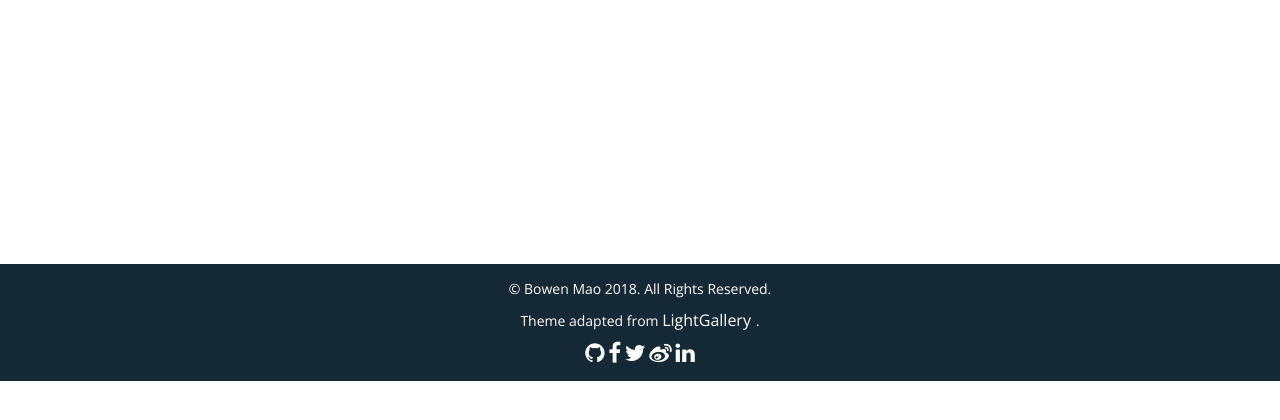
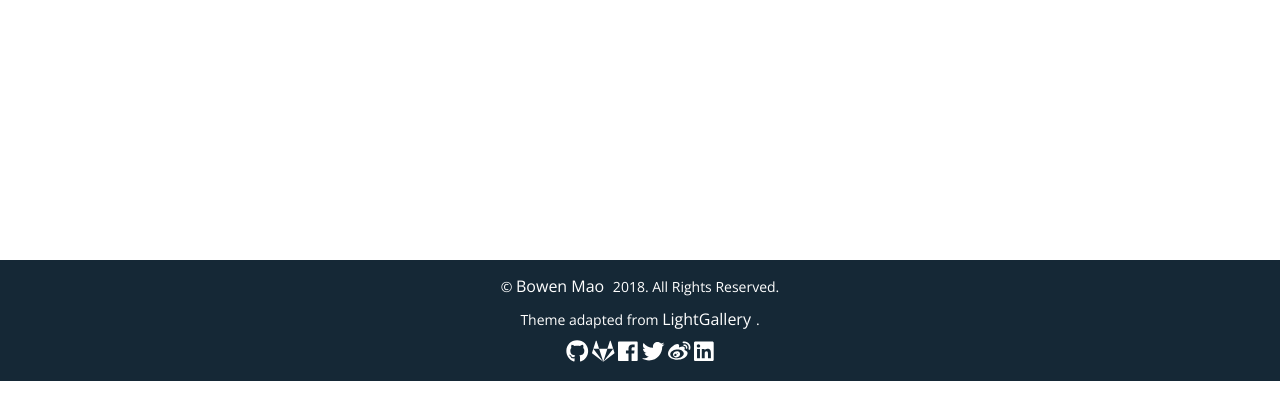
Before and after one commit to maobowen/anime_django, a Django app: page /anime/ in a window 1280 px wide. Shown: the part 339-759 px from the top of the page. Run offline with Django 3.2, Linux system fonts and the light colour scheme; data that the repository does not hold is empty; some libraries are stand-ins or nearby versions.

Commit message:
Upgraded Font Awesome to version 5
Upgraded Font Awesome to version 5.

```diff
--- a/templates/anime/base.html
+++ b/templates/anime/base.html
@@ -9,9 +9,9 @@
     <meta name="author" content="Bowen Mao">
     {% block pre_head_block %}{% endblock %}
     <link href="{% static "anime/css/main.css" %}" rel="stylesheet">
-    <link href="https://cdnjs.cloudflare.com/ajax/libs/font-awesome/4.7.0/css/font-awesome.min.css" rel="stylesheet">
     <link rel='stylesheet prefetch' href='https://cdnjs.cloudflare.com/ajax/libs/tachyons/4.9.0/tachyons.min.css'>
     {% block post_head_block %}{% endblock %}
+    <script defer src="https://use.fontawesome.com/releases/v5.0.9/js/all.js" integrity="sha384-8iPTk2s/jMVj81dnzb/iFR2sdA7u06vHJyyLlAd4snFpCl/SnyUjRrbdJsw1pGIl" crossorigin="anonymous"></script>
     <!--[if lt IE 9]>
     <script src="https://cdnjs.cloudflare.com/ajax/libs/html5shiv/3.7.3/html5shiv.min.js"></script>
     <script src="https://cdnjs.cloudflare.com/ajax/libs/respond.js/1.4.2/respond.min.js"></script>
@@ -42,13 +42,14 @@
     </nav>
     {% block body_block %}{% endblock %}
     <footer>
-        <p>© Bowen Mao {% now 'Y' %}. All Rights Reserved.</p>
+        <p>&copy; <a href="https://bmao.tech/">Bowen Mao</a> {% now 'Y' %}. All Rights Reserved.</p>
         <p>Theme adapted from <a target="_blank" href="http://sachinchoolur.github.io/lightGallery/">LightGallery</a>.</p>
-        <a target="_blank" href="https://github.com/maobowen" class="f2 fa fa-github"></a>
-        <a target="_blank" href="https://facebook.com/maobowen" class="f2 fa fa-facebook"></a>
-        <a target="_blank" href="https://twitter.com/maobowen3" class="f2 fa fa-twitter"></a>
-        <a target="_blank" href="http://weibo.com/maobowen3" class="f2 fa fa-weibo"></a>
-        <a target="_blank" href="https://www.linkedin.com/in/bowen-mao" class="f2 fa fa-linkedin"></a>
+        <a target="_blank" href="https://github.com/maobowen"><i class="f2 fab fa-github"></i></a>
+        <a target="_blank" href="https://gitlab.com/maobowen"><i class="f2 fab fa-gitlab"></i></a>
+        <a target="_blank" href="https://facebook.com/maobowen"><i class="f2 fab fa-facebook"></i></a>
+        <a target="_blank" href="https://twitter.com/maobowen3"><i  class="f2 fab fa-twitter"></i></a>
+        <a target="_blank" href="http://weibo.com/maobowen3"><i class="f2 fab fa-weibo"></i></a>
+        <a target="_blank" href="https://www.linkedin.com/in/bowen-mao"><i class="f2 fab fa-linkedin"></i></a>
     </footer>
     {% block post_body_block %}{% endblock %}
     <script src="https://cdnjs.cloudflare.com/ajax/libs/twitter-bootstrap/3.3.7/js/bootstrap.min.js"></script>
```
